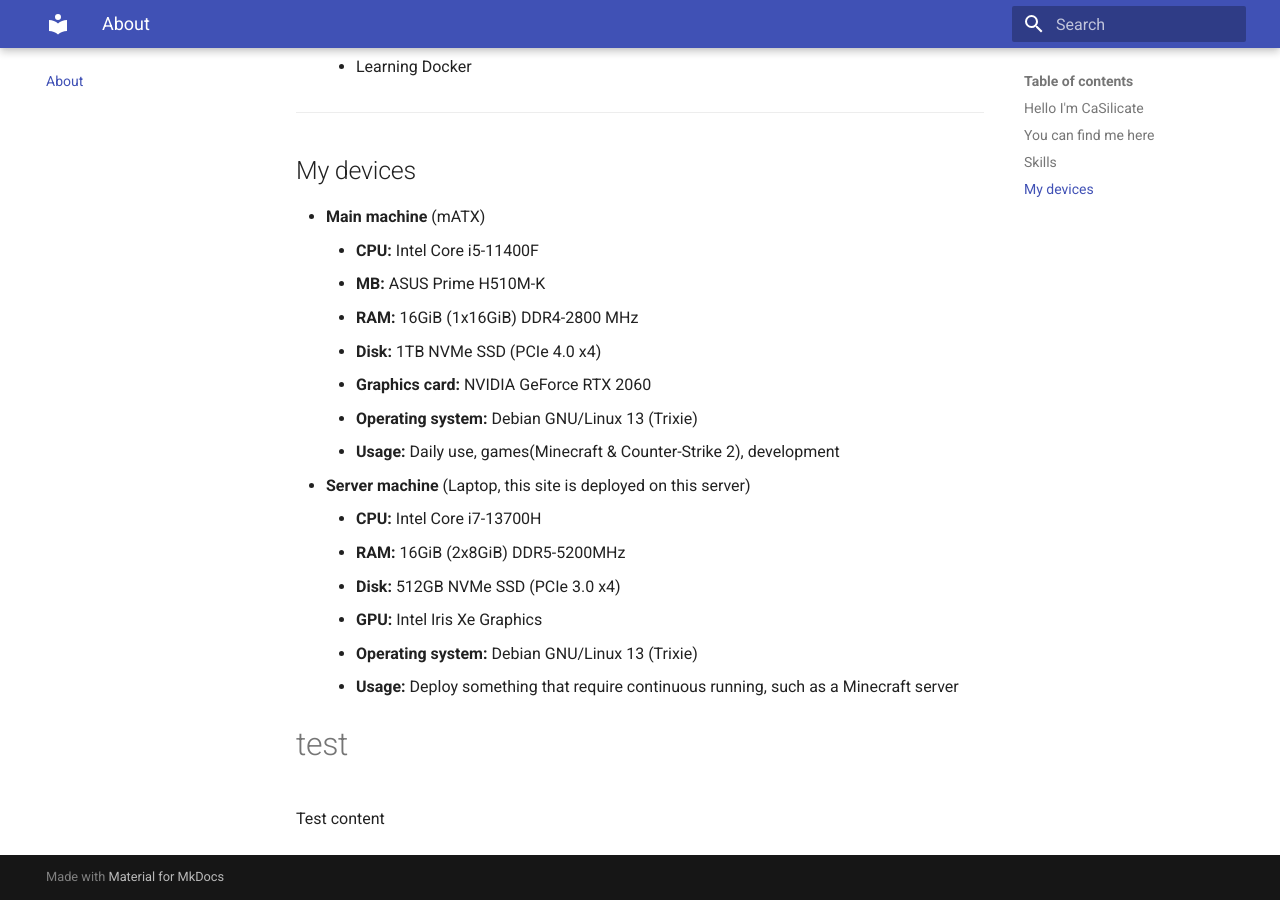
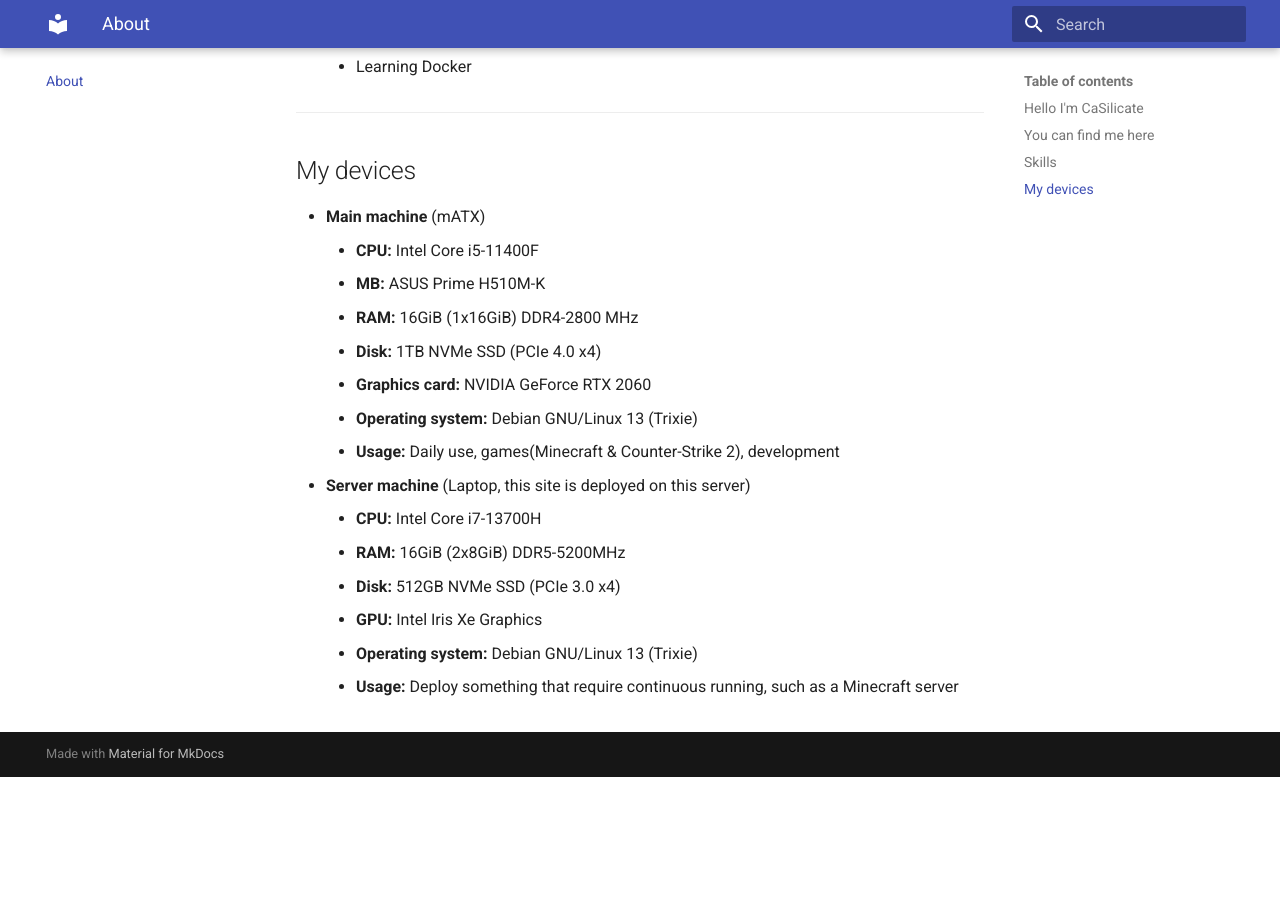
Before and after one commit to CaSilicate-dev/casilicate-site, an MkDocs documentation site: the page built from docs/about.md, in a window 1280 px wide and 900 px high, scrolled down 787 px. Built offline with MkDocs 1.6.1 and Material for MkDocs 9.7.7, drawn with Linux system fonts in a browser that asks for light colours; after the commit the page ends 1564 px from its top, so only the background shows below that.

Commit message:
test22222

```diff
--- a/docs/about.md
+++ b/docs/about.md
@@ -41,9 +41,3 @@ I'm a girl studying at a vocational school, with a passion for full-stack develo
     - **GPU:** Intel Iris Xe Graphics
     - **Operating system:** Debian GNU/Linux 13 (Trixie)
     - **Usage:** Deploy something that require continuous running, such as a Minecraft server
-
-
-
-
-# test
-Test content
```
